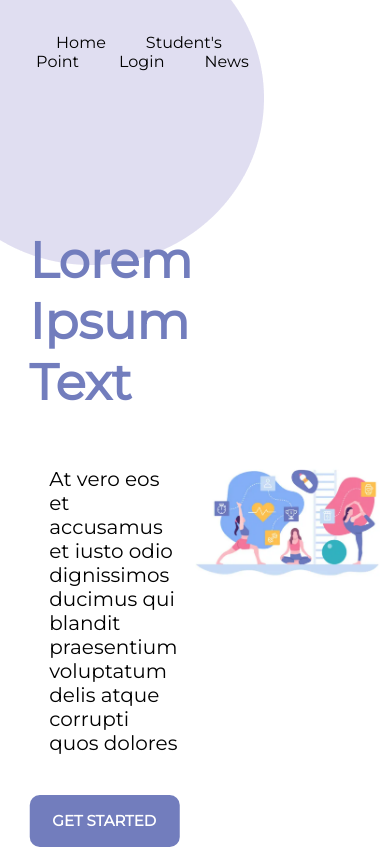
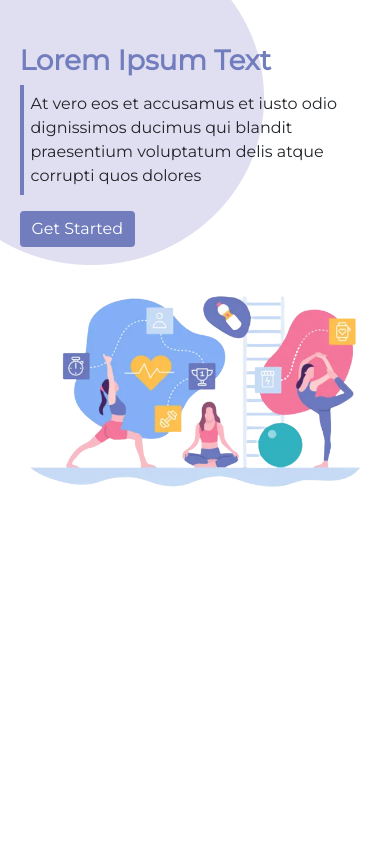
Before and after one commit to Subhojit-Dey1234/Chiwi, a React (Create React App) app in the folder frontend/: page / in a window 390 px wide. Shown: the top 847 px of the page. Built offline with nearby package versions, Linux system fonts and the light colour scheme.

Commit message:
Responsive UI

```diff
--- a/frontend/src/Components/Home/Home.js
+++ b/frontend/src/Components/Home/Home.js
@@ -3,12 +3,45 @@ import Navbar from "../Navbar/Navbar";
 import Images from "./Images";
 import main from "../../Images/MainImage.png";
 import "./style.css";
+import { Row, Col, Button } from "reactstrap";
+
 export default function Home() {
-	return (
-		<div>
-			<Images />
-			<Navbar />
-			<div className="home">
+  return (
+    <div>
+      <Images />
+      <br />
+      <Row
+        style={{
+          alignItems: "center",
+          justifyContent: "center",
+          padding: "5%",
+        }}
+      >
+        <Col sm="6">
+          <h1 style={{ color: "#727dbd", fontWeight: "bold" }}>
+            Lorem Ipsum Text
+          </h1>
+          <p style={{ borderLeft: "4px solid #727dbd", padding: "2%" }}>
+            At vero eos et accusamus et iusto odio dignissimos ducimus qui
+            blandit praesentium voluptatum delis atque corrupti quos dolores
+          </p>
+          <Button
+            style={{
+              backgroundColor: "#727dbd",
+              color: "white",
+              border: "none",
+            }}
+          >
+            Get Started
+          </Button>
+          <br />
+        </Col>
+        <Col sm="6">
+          <br />
+          <img src={main} alt="MainImage" style={{ width: "100%" }} />
+        </Col>
+      </Row>
+      {/* <div className="home">
 				<div>
 					<div className="home-text">
 						<h1>Lorem Ipsum Text</h1>
@@ -25,7 +58,7 @@ export default function Home() {
 				<div className="main-image">
 					<img src={main} alt="MainImage" />
 				</div>
-			</div>
-		</div>
-	);
+			</div> */}
+    </div>
+  );
 }
--- a/frontend/src/Components/Home/style.css
+++ b/frontend/src/Components/Home/style.css
@@ -1,17 +1,17 @@
-.topCircle{
+.topCircle {
   position: absolute;
   top: 0;
   left: 0;
   z-index: -1;
   animation: floating 4s ease-in-out infinite;
 }
-.topCircle1{
+.topCircle1 {
   position: absolute;
   left: 40em;
   z-index: -1;
   animation: floating 3s ease-in-out infinite;
 }
-.topCircle2{
+.topCircle2 {
   position: absolute;
   top: 10em;
   left: 35em;
@@ -20,28 +20,28 @@
 }
 
 @keyframes floating {
-    0%{
+  0% {
     top: 0em;
   }
-    50%{
+  50% {
     top: -1em;
   }
-    100%{
+  100% {
     top: 0em;
   }
 }
 @keyframes floating-1 {
-    0%{
+  0% {
     top: 10em;
   }
-    50%{
+  50% {
     top: 9em;
   }
-    100%{
+  100% {
     top: 10em;
   }
 }
-.home{
+.home {
   display: grid;
   grid-template-columns: 1fr 1fr;
   text-align: left;
@@ -53,42 +53,42 @@
     justify-content: center;
     align-items: center; */
 }
-.home-text{
+.home-text {
   width: 70%;
   position: relative;
   left: 50%;
   transform: translateX(-50%);
 }
-.home-text h1{
+.home-text h1 {
   font-size: 50px;
-    color: #727DBD;
+  color: #727dbd;
   font-weight: bolder;
 }
-.home-text p{
+.home-text p {
   font-size: 20px;
 }
-.home-text button{
+.home-text button {
   font-size: 15px;
   text-transform: uppercase;
   width: 10em;
   height: 3.5em;
-    background-color: #727DBD;
-    color:white;
+  background-color: #727dbd;
+  color: white;
   border-radius: 10px;
   cursor: pointer;
   font-weight: bolder;
 }
-.home-text-cont{
+.home-text-cont {
   display: flex;
   margin-bottom: 20px;
 }
-.home-text-cont div{
+.home-text-cont div {
   width: 20px;
   height: 111px;
-    background-color: #727DBD;
+  background-color: #727dbd;
   margin-right: 20px;
 }
 
-.main-image img{
+.main-image img {
   width: 95%;
 }
--- a/frontend/src/index.js
+++ b/frontend/src/index.js
@@ -3,6 +3,7 @@ import ReactDOM from 'react-dom';
 import './index.css';
 import App from './App';
 import reportWebVitals from './reportWebVitals';
+import 'bootstrap/dist/css/bootstrap.min.css';
 
 ReactDOM.render(
   <React.StrictMode>
```
Also changed, not shown: frontend/src/Images/1.png (added), frontend/src/Images/MainImage.png. Lines whose indentation alone changed are shown as unchanged.
